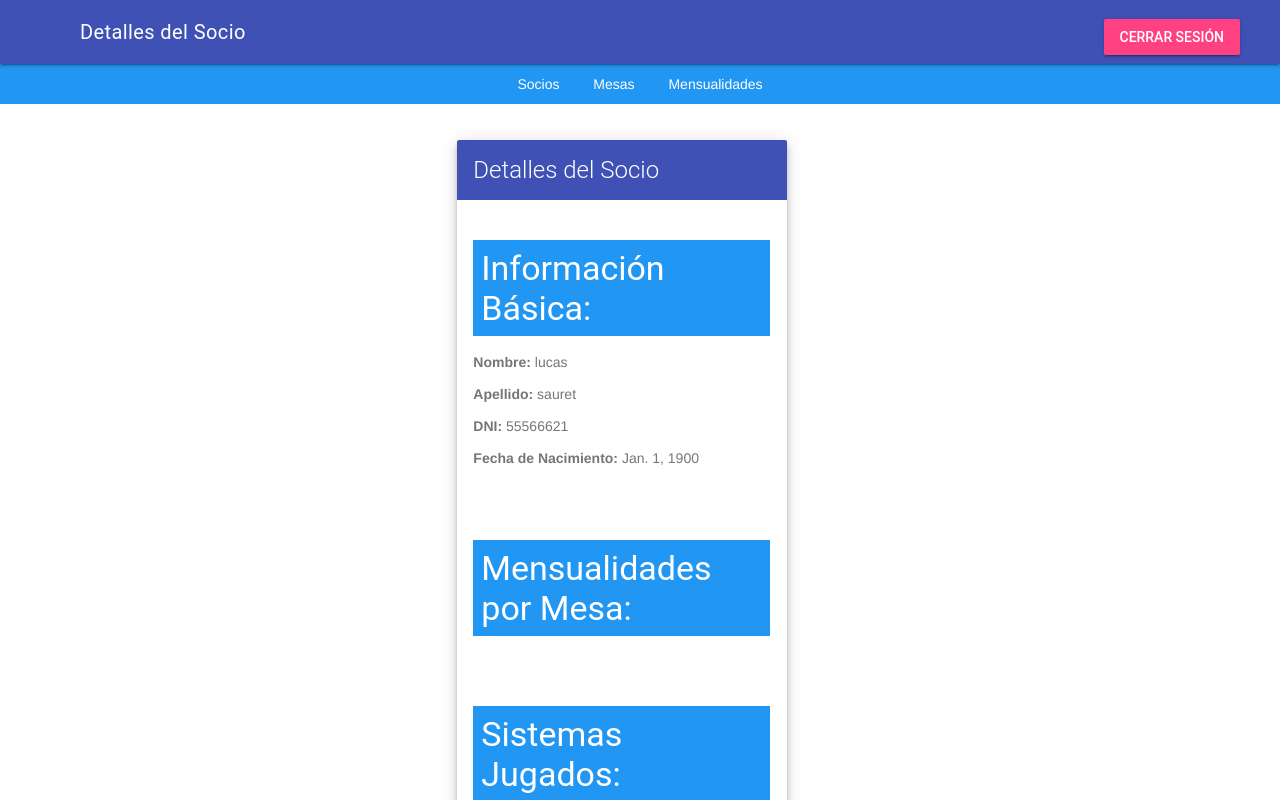
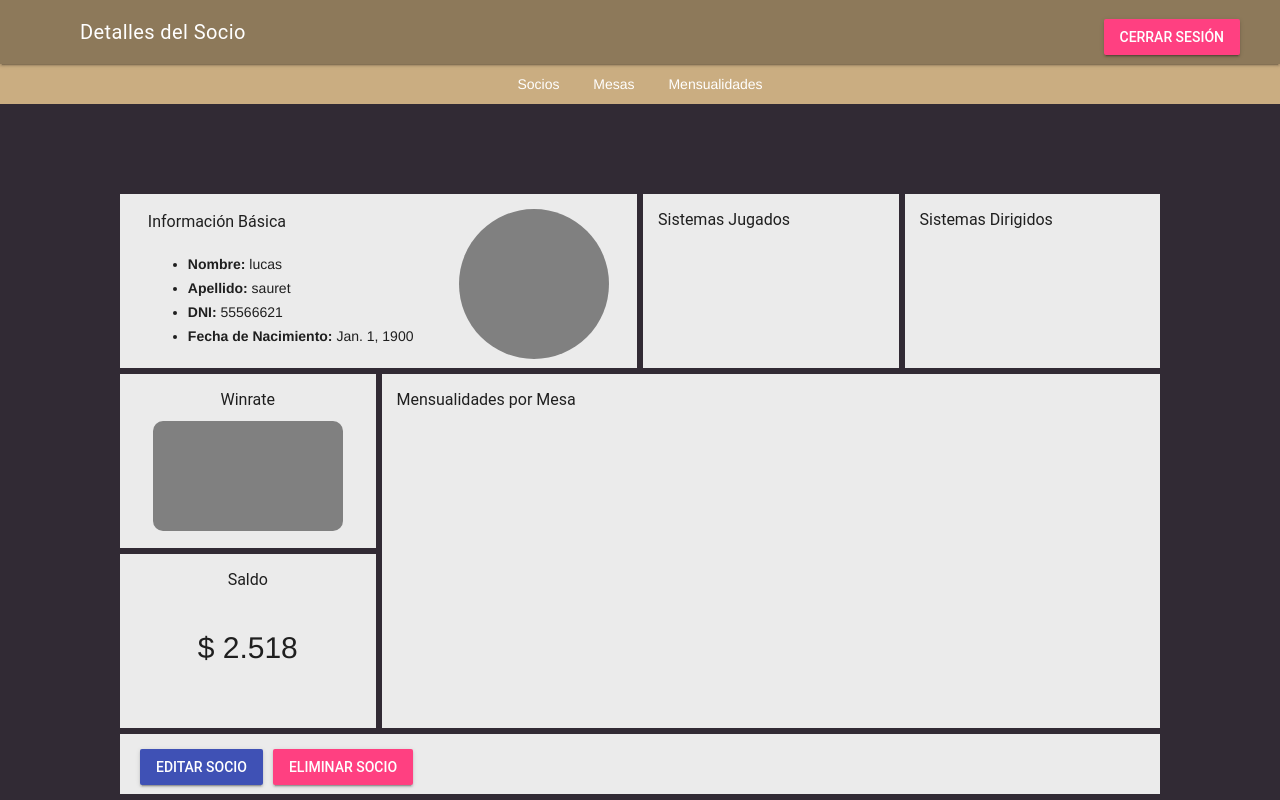
Before and after one commit to manganielloEmiliano/super-duper-spoon, a Django app: page /socio/4/ in a window 1280 px wide. Run offline with Django 4.2, Linux system fonts and the light colour scheme; a user stored in the database is signed in; data comes from the database, SQL or seed files in the repository.

Commit message:
nueva cara

```diff
--- a/SisGeRol/apps/socio/templates/base.html
+++ b/SisGeRol/apps/socio/templates/base.html
@@ -1,11 +1,16 @@
 <!DOCTYPE html>
 <html lang="en">
+
 <head>
     <meta charset="UTF-8">
     <meta name="viewport" content="width=device-width, initial-scale=1.0">
     <title>{% block title %}{% endblock %}</title>
     <link rel="stylesheet" href="https://code.getmdl.io/1.3.0/material.indigo-pink.min.css" />
     <style>
+        body {
+            background-color: #312A34;
+        }
+
         /* Estilos comunes */
         .logout-form {
             text-align: right;
@@ -14,30 +19,37 @@
 
         /* Estilos de la barra de navegación */
         nav {
-            background-color: #2196F3;
-            color: #FFF;
+            background-color: #CAAD81;
+            color: #fff;
             padding: 10px;
             text-align: center;
         }
 
         nav a {
-            color: #FFF;
+            color: #fff;
             text-decoration: none;
             margin: 0 15px;
+        }
+
+        .background {
+            background-color: #8d795a;
         }
     </style>
     {% block extra_head %}{% endblock %}
 </head>
+
 <body>
-    <div class="mdl-layout mdl-js-layout mdl-layout--fixed-header">
-        <header class="mdl-layout__header">
+    <div class="mdl-layout mdl-js-layout mdl-layout--fixed-header ">
+        <header class="mdl-layout__header background">
             <div class="mdl-layout__header-row">
                 <span class="mdl-layout-title">{% block page_title %}{% endblock %}</span>
                 <div class="mdl-layout-spacer"></div>
                 <div class="logout-form">
                     <form method="post" action="{% url 'custom_logout' %}">
                         {% csrf_token %}
-                        <button type="submit" class="mdl-button mdl-js-button mdl-button--raised mdl-js-ripple-effect mdl-button--accent">Cerrar sesión</button>
+                        <button type="submit"
+                            class="mdl-button mdl-js-button mdl-button--raised mdl-js-ripple-effect mdl-button--accent">Cerrar
+                            sesión</button>
                     </form>
                 </div>
             </div>
@@ -57,4 +69,5 @@
     </div>
     <script src="https://code.getmdl.io/1.3.0/material.min.js"></script>
 </body>
+
 </html>
--- a/SisGeRol/apps/socio/templates/create_socio.html
+++ b/SisGeRol/apps/socio/templates/create_socio.html
@@ -1,11 +1,12 @@
 {% extends 'base.html' %}
+
 
 {% block title %}Crear Socio{% endblock %}
 
 {% block page_title %}Crear Socio{% endblock %}
 
 {% block content %}
-    <div class="mdl-card mdl-shadow--2dp" style="width: 50%; margin: auto; margin-top: 20px;">
+<div class="mdl-card mdl-shadow--2dp" style="width: 50%; margin: auto; margin-top: 80px; background-color: #EBEBEB;">
     <div class="mdl-card__title">
         <h2 class="mdl-card__title-text">Crear Socio</h2>
     </div>
@@ -13,7 +14,8 @@
         <form method="post" action="{% url 'socio-create' %}">
             {% csrf_token %}
             {{ form.as_p }}
-                <button type="submit" class="mdl-button mdl-js-button mdl-button--raised mdl-js-ripple-effect mdl-button--accent">Guardar</button>
+            <button type="submit"
+                class="mdl-button mdl-js-button mdl-button--raised mdl-js-ripple-effect mdl-button--accent">Guardar</button>
         </form>
     </div>
 </div>
--- a/SisGeRol/apps/socio/templates/detalle_socio.html
+++ b/SisGeRol/apps/socio/templates/detalle_socio.html
@@ -4,6 +4,10 @@
 
 {% block extra_head %}
 <style>
+    body {
+        background-color: #312A34;
+    }
+
     /* Estilos específicos para detalles_socio.html */
     .socio-details {
         margin: 20px;
@@ -32,69 +36,186 @@
     .action-buttons button {
         margin-right: 10px;
     }
+
+
+
+    /*ojo*/
+    h4 {
+        font-size: 16px;
+        margin: 0;
+    }
+
+    .flex {
+        display: flex;
+    }
+
+    .padding {
+        padding: 5px;
+        padding-top: 10px;
+    }
+
+    .text-center {
+        text-align: center;
+    }
+
+    .conti {
+        margin: 0 auto;
+        max-width: 1040px;
+        margin-top: 90px;
+        display: grid;
+        grid-template-columns: 1fr 1fr 1fr 1fr 1fr 1fr 1fr 1fr;
+        grid-template-rows: 1fr 1fr 1fr 60px;
+        gap: 6px 6px;
+        grid-auto-flow: row;
+        grid-template-areas:
+            "info-basica info-basica info-basica info-basica jugados jugados dirigidos dirigidos"
+            "winrate winrate mensualidades mensualidades mensualidades mensualidades mensualidades mensualidades"
+            "saldo saldo mensualidades mensualidades mensualidades mensualidades mensualidades mensualidades"
+            "botones botones botones botones botones botones botones botones";
+        height: 600px;
+    }
+
+    .info-basica {
+        grid-area: info-basica;
+        background-color: #EBEBEB;
+        justify-content: space-around;
+        align-items: center;
+
+    }
+
+    .circulo {
+        background-color: grey;
+        width: 150px;
+        height: 150px;
+        border-radius: 50%;
+    }
+
+    .jugados {
+        grid-area: jugados;
+        background-color: #EBEBEB;
+        padding-left: 15px;
+    }
+
+    .dirigidos {
+        grid-area: dirigidos;
+        background-color: #EBEBEB;
+        padding-left: 15px;
+    }
+
+    .winrate {
+        grid-area: winrate;
+        background-color: #EBEBEB;
+    }
+
+    .cuadrado {
+        background-color: grey;
+        width: 190px;
+        height: 110px;
+        margin: 0 auto;
+        border-radius: 10px;
+        margin-top: 5px;
+    }
+
+    .saldo {
+        grid-area: saldo;
+        background-color: #EBEBEB;
+    }
+
+    .saldo p {
+        font-size: 30px;
+        margin-top: 40px;
+    }
+
+    .mensualidades {
+        grid-area: mensualidades;
+        background-color: #EBEBEB;
+        padding-left: 15px;
+    }
+
+    .botones {
+        grid-area: botones;
+        background-color: #EBEBEB;
+        align-items: center;
+        padding-left: 20px;
+    }
+
+    .botones a {
+        margin-right: 10px;
+    }
 </style>
 {% endblock %}
 
 {% block page_title %}Detalles del Socio{% endblock %}
 
 {% block content %}
-    <div class="mdl-grid">
-        <div class="mdl-cell mdl-cell--4-col mdl-cell--4-offset">
-            <div class="mdl-card mdl-shadow--6dp socio-details">
-                <div class="mdl-card__title mdl-color--primary mdl-color-text--white">
-                    <h2 class="mdl-card__title-text">Detalles del Socio</h2>
-                </div>
+<!-- modificado -->
 
+
+<div class="conti">
     <!-- Información Básica -->
-                <div class="mdl-card__supporting-text">
-                    <h3 class="section-title">Información Básica:</h3>
-                    <ul class="info-list">
+    <div class="info-basica flex padding">
+        <div class="left">
+            <h4 class="">Información Básica</h4>
+            <ul class="">
                 <li><strong>Nombre:</strong> {{ socio.nombre }}</li>
                 <li><strong>Apellido:</strong> {{ socio.apellido }}</li>
                 <li><strong>DNI:</strong> {{ socio.dni }}</li>
                 <li><strong>Fecha de Nacimiento:</strong> {{ socio.fecha_nacimiento }}</li>
             </ul>
         </div>
-
-                <!-- Mensualidades por Mesa -->
-                <div class="mdl-card__supporting-text">
-                    <h3 class="section-title">Mensualidades por Mesa:</h3>
-                    <ul class="info-list">
-                        {% for mensualidad in socio.mensualidades.all %}
-                            <li>
-                                Mesa: {{ mensualidad.mesa.nombre }} - Mes: {{ mensualidad.mes }} - Costo pagado: {{ mensualidad.costo_a_pagar }}
-                            </li>
-                        {% endfor %}
-                    </ul>
+        <div class="right ">
+            <div class="circulo"></div>
         </div>
 
+    </div>
     <!-- Sistemas Jugados -->
-                <div class="mdl-card__supporting-text">
-                    <h3 class="section-title">Sistemas Jugados:</h3>
-                    <ul class="info-list">
+    <div class="jugados padding">
+        <h4 class="">Sistemas Jugados</h4>
+        <ul class="">
             {% for sistema in sistemas_jugados %}
             <li>{{ sistema }}</li>
             {% endfor %}
         </ul>
     </div>
-
     <!-- Sistemas Dirigidos -->
-                <div class="mdl-card__supporting-text">
-                    <h3 class="section-title">Sistemas Dirigidos:</h3>
-                    <ul class="info-list">
+    <div class="dirigidos padding">
+        <h4 class="">Sistemas Dirigidos</h4>
+        <ul class="">
             {% for sistema in sistemas_dirigidos %}
             <li>{{ sistema }}</li>
             {% endfor %}
         </ul>
     </div>
 
-                <!-- Botones de Acción -->
-                <div class="action-buttons">
-                    <a href="{% url 'socio-update' pk=socio.pk %}" class="mdl-button mdl-js-button mdl-button--raised mdl-button--colored">Editar Socio</a>
-                    <button onclick="confirmDelete()" class="mdl-button mdl-js-button mdl-button--raised mdl-button--accent">Eliminar Socio</button>
+    <div class="winrate padding text-center">
+        <h4>Winrate</h4>
+        <div class="cuadrado"></div>
+    </div>
+    <div class="saldo padding">
+        <h4 class="text-center">Saldo</h4>
+        <p class="text-center">$ 2.518</p>
+    </div>
+    <!-- Mensualidades por Mesa -->
+    <div class="mensualidades padding">
+        <h4 class="">Mensualidades por Mesa</h4>
+        <ul class="">
+            {% for mensualidad in socio.mensualidades.all %}
+            <li>
+
+
+                Mesa: {{ mensualidad.mesa.nombre }} - Mes: {{ mensualidad.mes }} - Costo a pagar: {{
+                mensualidad.costo_a_pagar }}
+            </li>
+            {% endfor %}
+        </ul>
     </div>
 
-            </div>
+    <div class="botones flex padding">
+        <a href="{% url 'socio-update' pk=socio.pk %}"
+            class="mdl-button mdl-js-button mdl-button--raised mdl-button--colored">Editar Socio</a>
+        <button onclick="confirmDelete()"
+            class="mdl-button mdl-js-button mdl-button--raised mdl-button--accent">Eliminar
+            Socio</button>
     </div>
 </div>
 
```
Also changed, not shown: SisGeRol/apps/custom_user/templates/custom_login.html (+24 -27 lines), SisGeRol/apps/mensualidad/templates/create_mensualidad.html (+5 -3 lines), SisGeRol/apps/mensualidad/templates/detail_mensualidad.html (+21 -8 lines), SisGeRol/apps/mensualidad/templates/mensualidad_list.html (+22 -6 lines), SisGeRol/apps/mensualidad/templates/update_mensualidad.html (+10 -6 lines), SisGeRol/apps/mesa/templates/create_mesa.html (+5 -3 lines), SisGeRol/apps/mesa/templates/detail.html (+102 -38 lines), SisGeRol/apps/mesa/templates/list.html (+25 -7 lines), SisGeRol/apps/mesa/templates/update_mesa.html (+7 -4 lines), SisGeRol/apps/socio/templates/list_socio.html (+39 -11 lines), SisGeRol/apps/socio/templates/update_socio.html (+6 -3 lines), 5 other files. Lines whose indentation alone changed are shown as unchanged.
